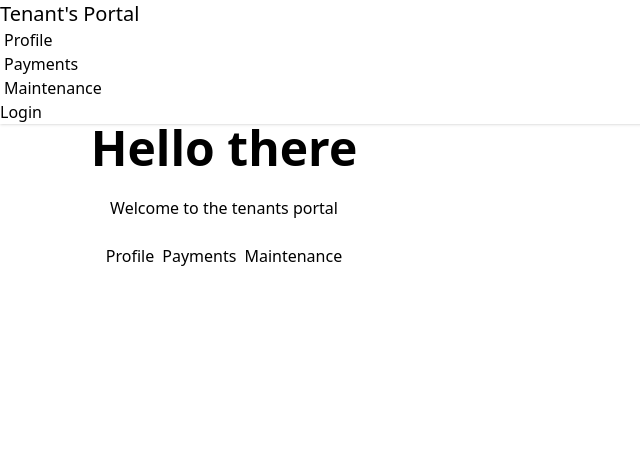
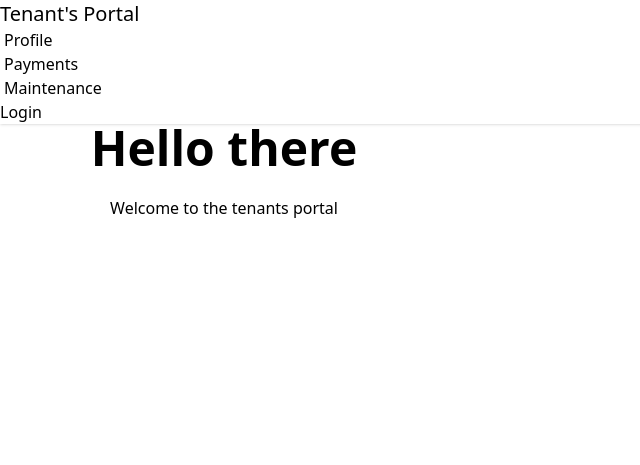
Before and after one commit to LoisaKitakaya/real_estate_admin, a Django app: page / in a window 1280 px wide. Shown: the top 465 px of the page, without its empty margins (0-640 px from the left). Run offline with Django 5.2, Linux system fonts and the light colour scheme; parts of the project's set-up code (start-up, migrations or seed data) failed here and were passed over; some libraries are stand-ins or nearby versions.

Commit message:
minor changes to homepage

```diff
--- a/templates/tenants/home.html
+++ b/templates/tenants/home.html
@@ -12,11 +12,6 @@
     <div class="max-w-md">
       <h1 class="text-5xl font-bold">Hello there</h1>
       <p class="py-6">Welcome to the tenants portal</p>
-      <div class="flex justify-center items-center gap-2">
-        <a href="/profile" class="btn btn-primary">Profile</a>
-        <a href="/payments" class="btn btn-primary">Payments</a>
-        <a href="/maintenance" class="btn btn-primary">Maintenance</a>
-      </div>
     </div>
   </div>
 </div>
```
